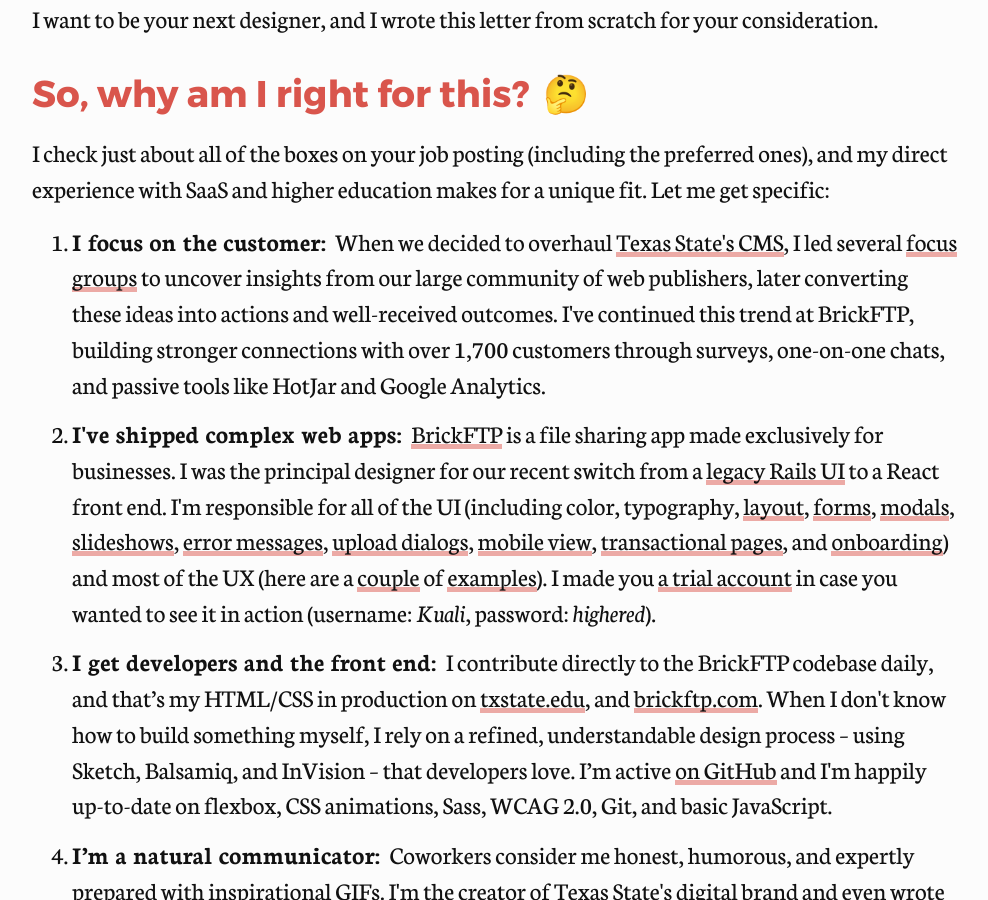
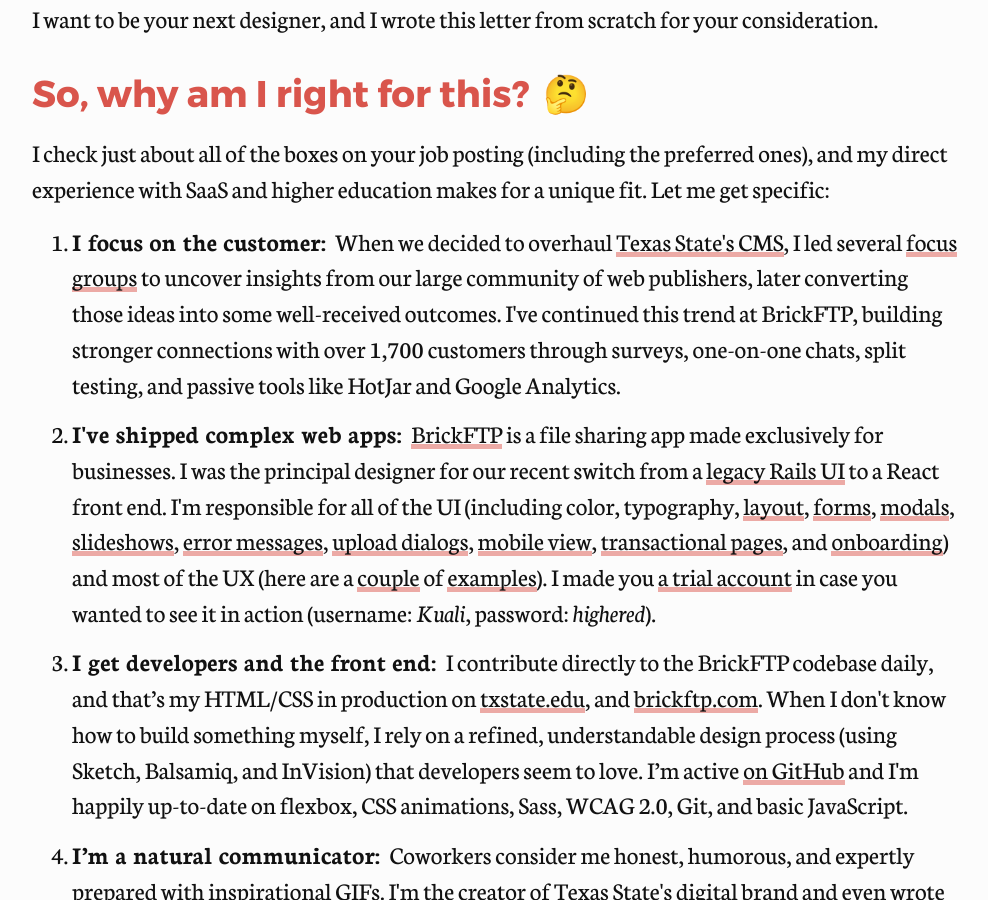
Before and after one commit to edelstone/my-website, a Jekyll site: the page built from kuali.html, in a window 1280 px wide and 900 px high, scrolled down 649 px. Shown: the whole window, without its empty margins (144-1132 px from the left). Built offline with Jekyll 4.4.1, drawn with Linux system fonts in a browser that asks for light colours; nearby versions of some CDN libraries; library files that are not in the unit come from our copies.

Commit message:
adds small text changes

```diff
--- a/kuali.html
+++ b/kuali.html
@@ -33,7 +33,7 @@ button-prev-link: /contact
 				<h2>So, why am I right for this? <span class="emoji">🤔</span></h2>
 				<p>I check just about all of the boxes on your job posting (including the preferred ones), and my direct experience with SaaS and higher education makes for a unique fit. Let me get specific:</p>
 				<ol>
-					<li><span class="inline-header">I focus on the customer:</span> When we decided to overhaul <a href="/portfolio/gato-cms">Texas State's CMS</a>, I led several <a href="/portfolio/gato-cms#focus-groups">focus groups</a> to uncover insights from our large community of web publishers, later converting these ideas into actions and well-received outcomes. I've continued this trend at BrickFTP, building stronger connections with over 1,700 customers through surveys, one-on-one chats, and passive tools like HotJar and Google Analytics.</li>
+					<li><span class="inline-header">I focus on the customer:</span> When we decided to overhaul <a href="/portfolio/gato-cms">Texas State's CMS</a>, I led several <a href="/portfolio/gato-cms#focus-groups">focus groups</a> to uncover insights from our large community of web publishers, later converting those ideas into some well-received outcomes. I've continued this trend at BrickFTP, building stronger connections with over 1,700 customers through surveys, one-on-one chats, split testing, and passive tools like HotJar and Google Analytics.</li>
 					<li><span class="inline-header">I've shipped complex web apps:</span> <a href="https://brickftp.com">BrickFTP</a> is a file sharing app made exclusively for businesses. I was the principal designer for our recent switch from a <span class="faux-link" data-featherlight="/images/brickftp/rails-ui.jpg">legacy Rails UI</span> to a React front end. I'm responsible for all of the UI (including color, typography,
 						<span class="faux-link" data-featherlight="/images/brickftp/react-layout.jpg">layout</span>,
 						<span class="faux-link" data-featherlight="/images/brickftp/react-form.jpg">forms</span>,
@@ -44,7 +44,7 @@ button-prev-link: /contact
 						<span class="faux-link" data-featherlight="/images/brickftp/react-mobile.jpg">mobile view</span>,
 						<span class="faux-link" data-featherlight="/images/brickftp/react-upgrade.jpg">transactional pages</span>, and
 						<span class="faux-link" data-featherlight="/images/brickftp/react-welcome.jpg">onboarding</span>) and most of the UX (here are a <a href="https://projects.invisionapp.com/share/TFBVY7F5R#/screens">couple</a> of <a href="https://projects.invisionapp.com/share/R8FH6PZJ75Q#/screens">examples</a>). I made you <a href="https://kuali.brickftp.com/sessions/new">a trial account</a> in case you wanted to see it in action (username: <i>Kuali</i>, password: <i>highered</i>).</li>
-					<li><span class="inline-header">I get developers and the front end:</span> I contribute directly to the BrickFTP codebase daily, and that’s my HTML/CSS in production on <a href="https://txstate.edu">txstate.edu</a>, and <a href="https://brickftp.com">brickftp.com</a>. When I don't know how to build something myself, I rely on a refined, understandable design process – using Sketch, Balsamiq, and InVision – that developers love. I’m active <a href="https://github.com/edelstone">on GitHub</a> and I'm happily up-to-date on flexbox, CSS animations, Sass, WCAG 2.0, Git, and basic JavaScript.</li>
+					<li><span class="inline-header">I get developers and the front end:</span> I contribute directly to the BrickFTP codebase daily, and that’s my HTML/CSS in production on <a href="https://txstate.edu">txstate.edu</a>, and <a href="https://brickftp.com">brickftp.com</a>. When I don't know how to build something myself, I rely on a refined, understandable design process (using Sketch, Balsamiq, and InVision) that developers seem to love. I’m active <a href="https://github.com/edelstone">on GitHub</a> and I'm happily up-to-date on flexbox, CSS animations, Sass, WCAG 2.0, Git, and basic JavaScript.</li>
 					<li><span class="inline-header">I’m a natural communicator:</span> Coworkers consider me honest, humorous, and expertly prepared with <span class="faux-link" data-featherlight="/images/hands.gif">inspirational GIFs</span>. I'm the creator of <a href="/portfolio/texas-state-brand">Texas State's digital brand</a> and even wrote the script for a <a href="https://vimeo.com/163458282">nationally-televised ad campaign</a>. At BrickFTP, I do a ton of UX writing, authoring thousands of words across the BrickFTP interface and spearheading the <a href="https://headwayapp.co/brickftp-updates">app’s changelog</a>.</li>
 					<li><span class="inline-header">I’m remote-ready:</span> I’ve been working remotely in a highly-autonomous role for over a year now, and I’m convinced that I’m at my best in my home studio or local coffee shop. Tools like Slack, Basecamp, and Zoom are second nature, and I’m happy to meet in person at regular intervals. I'm looking for something long term and plan to grow a ton in the coming years.</li>
 				</ol>
```
